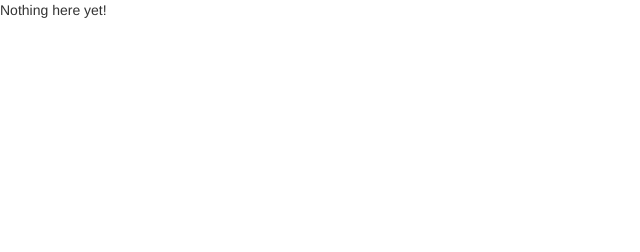
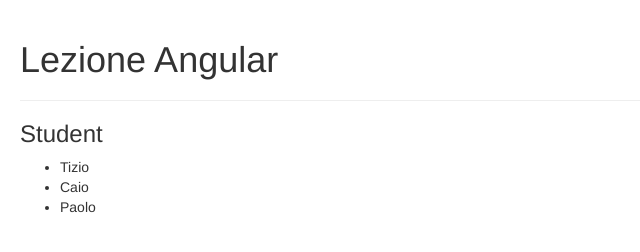
Before and after one commit to LupiniMatteo/unicam-angularjs, a website: page angular/index.html in a window 1280 px wide. Shown: the whole page, without its empty margins (0-640 px from the left). Drawn offline with nearby package versions, Linux system fonts and the light colour scheme.

Commit message:
aggiunto template statico

```diff
--- a/angular/index.html
+++ b/angular/index.html
@@ -4,11 +4,18 @@
     <meta charset="utf-8">
     <title>My HTML File</title>
     <link rel="stylesheet" href="bower_components/bootstrap/dist/css/bootstrap.css" />
+    <link rel="stylesheet" href="app.css" />
     <script src="bower_components/angular/angular.js"></script>
   </head>
   <body>
-
-    <p>Nothing here {{'yet' + '!'}}</p>
-
+    <h1>Lezione Angular</h1>
+    <hr>
+    <h3>Student</h3>
+    <ul>
+      <li>Tizio</li>
+      <li>Caio</li>
+      <li>Paolo</li>
+    </ul>
+    <!--TODO: Aggiungere in maniera statica il numero degli studenti-->
   </body>
 </html>
```
